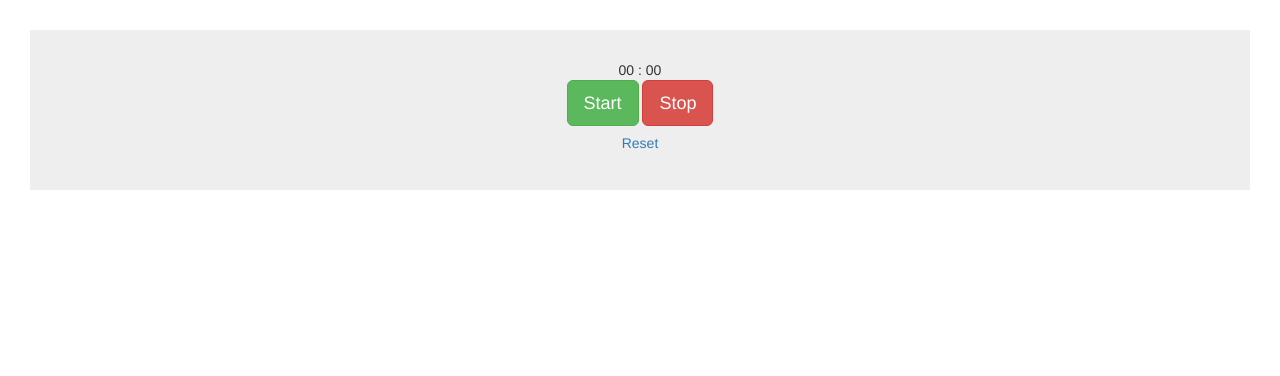
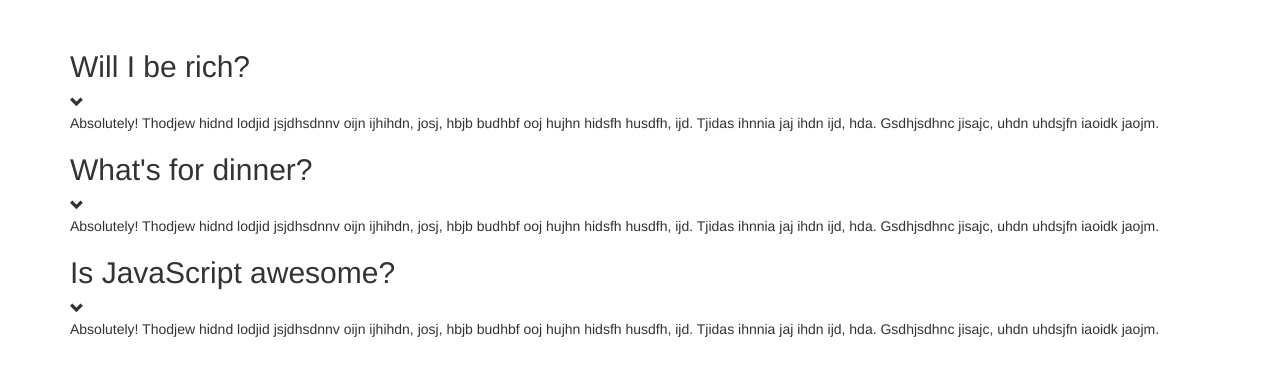
Before and after one commit to adityabhosle/JavaScript, a plain HTML site: page index.html in a window 1280 px wide. Drawn offline with nearby package versions, Linux system fonts and the light colour scheme.

```diff
--- a/index.html
+++ b/index.html
@@ -16,44 +16,47 @@
    </head>
    <body>
 
-   <div class="jumbotron text-center">
+   <div class="container">
 
-      <div class="timer">
-      <span class="minutes">00</span> : <span class="seconds">00</span>
-      </div>
+   <div class="accordion">
+      <ul class="list-unstyled">
+         <li>
+            <div class="question">
+               <h2>Will I be rich?</h2>
+               <span class="glyphicon glyphicon-chevron-down"></span>
+            </div>
+            <div class="answer">
+               <p>Absolutely! Thodjew hidnd lodjid jsjdhsdnnv oijn ijhihdn, josj, hbjb budhbf ooj hujhn hidsfh husdfh, ijd. Tjidas ihnnia jaj ihdn ijd, hda. Gsdhjsdhnc jisajc, uhdn uhdsjfn iaoidk jaojm.</p>
+            </div>
+         </li>
 
-      <div class="timer-buttons">
-         <button class="btn btn-lg btn-success" data-action="start">Start</button>
-         <button class="btn btn-lg btn-danger" data-action="stop">Stop</button>
-         <button class="btn btn-link btn-block" data-action="reset">Reset</button>
-      </div>
-      </div>
+          <li>
+            <div class="question">
+               <h2>What's for dinner?</h2>
+               <span class="glyphicon glyphicon-chevron-down"></span>
+            </div>
+            <div class="answer">
+               <p>Absolutely! Thodjew hidnd lodjid jsjdhsdnnv oijn ijhihdn, josj, hbjb budhbf ooj hujhn hidsfh husdfh, ijd. Tjidas ihnnia jaj ihdn ijd, hda. Gsdhjsdhnc jisajc, uhdn uhdsjfn iaoidk jaojm.</p>
+            </div>
+         </li>
 
+          <li>
+            <div class="question">
+               <h2>Is JavaScript awesome?</h2>
+               <span class="glyphicon glyphicon-chevron-down"></span>
+            </div>
+            <div class="answer">
+               <p>Absolutely! Thodjew hidnd lodjid jsjdhsdnnv oijn ijhihdn, josj, hbjb budhbf ooj hujhn hidsfh husdfh, ijd. Tjidas ihnnia jaj ihdn ijd, hda. Gsdhjsdhnc jisajc, uhdn uhdsjfn iaoidk jaojm.</p>
+            </div>
+         </li>
+      </ul>
+   </div>
+
+   </div>
 
    <script>
 
-      const startButton = document.querySelector('[data-action="start"]');
-      const stopButton = document.querySelector('[data-action="stop"]');
-      const resetButton = document.querySelector('[data-action="reset"]');
-      const minutes = document .querySelector('.minutes');
-      const seconds = document.querySelector('.seconds');
-      let timerTime = 0;
 
-      function startTimer(){
-
-      }
-
-      function stopTimer(){
-
-      }
-
-      function resetTimer(){
-
-      }
-
-      startButton.addEventListener('click',startTimer);
-      stopButton.addEventListener('click',stopTimer);
-      resetButton.addEventListener('click',resetTimer);
 
    </script>
    </body>
```
Also changed, not shown: Stopwatch.html (added, +91 -0 lines).
